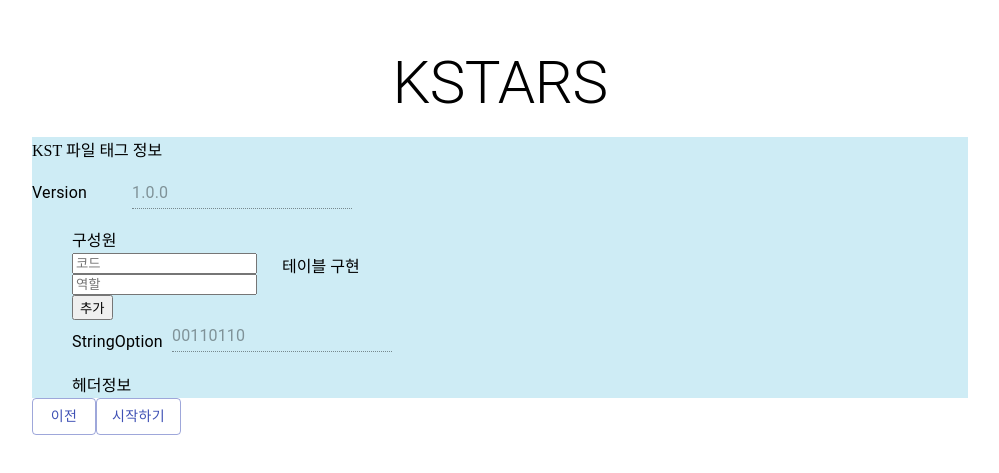
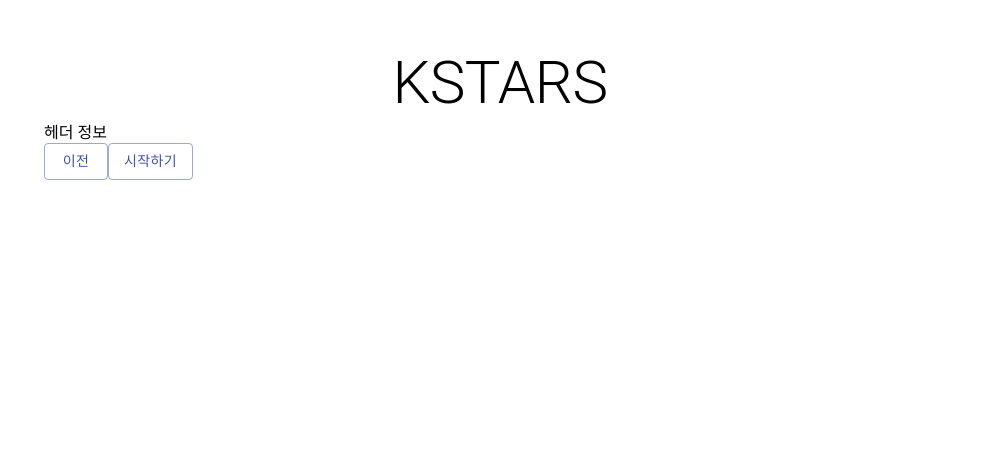
Before and after one commit to rovin0805/cosmos-Kstars-FrontEnd, a React (Create React App) app: page /start/header in a window 1280 px wide. Shown: the part 103-576 px from the top of the page, without its empty margins (140-1139 px from the left). Built offline with nearby package versions, Linux system fonts and the light colour scheme.

Commit message:
login token.
token을 받아서 localStorage.userToken에 저장
값이 넘어왔을시, 페이지 이동하도록 변경 ( Login.js, projectManager/index.js )

```diff
--- a/src/component/layout/Body.js
+++ b/src/component/layout/Body.js
@@ -3,7 +3,7 @@ import React from 'react';
 import Container from "@material-ui/core/Container";
 import { BrowserRouter, Route } from "react-router-dom";
 
-import Login from "../../container/login/login";
+import Login from "../../container/login/Login";
 import TalkerList from "../../container/main/talker/TalkerList";
 import Start from "../../container/start/index";
 import ProjectManager from "../../container/start/projectManager";
@@ -15,7 +15,6 @@ function Body(props) {
         <Container maxWidth="lg">
         <div>
             <Container>
-
                 <Route exact path="/login" component={Login} /> {/* 인트로화면 */}
                 <Route exact path="/start" component={Start} /> {/*시작화면*/}
                 <Route exact path="/start/project" component={ProjectManager} /> {/*ProjectManager 화면*/}
--- a/src/container/login/login.js
+++ b/src/container/login/login.js
@@ -18,7 +18,6 @@ class Intro extends Component {
     state = {
         email: "",
         password: "",
-        userToken: "",
         IsLogin: false,
     };
 
@@ -28,37 +27,46 @@ class Intro extends Component {
         this.setState(nextState);
     }
 
+    // 서버 연동
     handleFormSubmit = async (e) => {
         e.preventDefault();
-        const { email, password, userToken } = this.state;
+        const { email, password } = this.state;
 
         try {
             const response = await Axios.post("/cosmos/kStars/signIn", {
                     email: email,
                     password: password
             });
-            const { status, data } = response;
 
-            if (status === 200) {
+            console.log(response.data);
+
+            localStorage.setItem("userToken", response.data);
+
+            if(localStorage.userToken){
                 this.setState({
-                    userToken: response.data,
                     IsLogin: true,
                 });
-                console.log(data);
-                localStorage.setItem("userToken", userToken);
-
             }
-            console.log(response);
 
         } catch (error) {
             console.log(error);
         }
     }
 
+    componentDidUpdate(prevProps, prevState){
+        const { history } = this.props;
+        const { IsLogin } = this.state;
+
+        console.log("componentDidUpdate >> ", IsLogin)
+        if(IsLogin){
+          history.push('/start');
+        }
+      }
+
     render() {
         const classes = useStyles;
         const { handleFormSubmit, handleValueChange } = this;
-        const { email, password, IsLogin} = this.state;
+        const { email, password } = this.state;
 
         return (
             <div>
@@ -95,7 +103,8 @@ class Intro extends Component {
                             value={password}
                             onChange={handleValueChange}
                         />
-                        {IsLogin && <Link to={"/start"}>
+
+
                         <Button
                             type="submit"
                             fullWidth
@@ -105,8 +114,7 @@ class Intro extends Component {
                             >
                             Sign In
                         </Button>
-                        </Link>
-                        }
+
 
                         {/* 회원가입으로 */}
                         <Grid container style={{marginTop: 10}}>
--- a/src/container/main/talker/TalkerForm.js
+++ b/src/container/main/talker/TalkerForm.js
@@ -65,7 +65,7 @@ class TalkerForm extends Component {
     if(localStorage.textBefore === text){
       localStorage.setItem("textStatus", "NOTENTERED");
       this.setState({
-        timerCount: 1000*6,
+        timerCount: 1000*60,
       });
 
     }
--- a/src/container/start/headerManager/index.js
+++ b/src/container/start/headerManager/index.js
@@ -2,93 +2,17 @@ import React, { Component } from 'react';
 
 import Button from "@material-ui/core/Button";
 import Container from "@material-ui/core/Container";
+import Typography from '@material-ui/core/Typography';
 
 import {Link} from 'react-router-dom';
 
-
-import TextField from "@material-ui/core/TextField";
-import Typography from '@material-ui/core/Typography';
-import Input from '@material-ui/core/Input';
 import Grid from '@material-ui/core/Grid';
 
-import useStyles from './styles/useStyles';
-import SpeakerList from './speakerList/index';
+
 
 class HeaderManager extends Component {
     state={
         open: false,
-
-        KStars :[
-            {
-                Version: "",
-                m_Option: {
-                    speakerList: [],
-                    speakerOption: "",
-                },
-                m_header: {
-                    speechType: "",
-                    arrParticipants: [],
-                    BirthPlaceOfCHI: "",
-                    Location: "",
-                    Situation: "",
-                    Recording: "",
-                    Transcriber: "",
-                    Reviewer: "",
-                    Comment: "",
-                    arrID :[
-                        {
-                            Corpus: "",
-                            Code: "",
-                            DateOfBirth: "",
-                            Age: "",
-                            Sex: "",
-                            Group: "",
-                            Region: "",
-                            SES: "",
-                            Edu: "",
-                            Role: "",
-                        },
-                    ],
-                },
-                m_KTierVer2: {
-                    datas: [
-                        {
-                        uid: "", // 전사내용 리스트 인덱스
-                        speaker: "", // 발화인
-                        text: "", // 전사내용
-                        time: "", // 시간초
-                        },
-                    ],
-                    dataType: "",
-                },
-                m_KTierMorpVer2: {
-                    datas: [
-                        {
-                        uid: "",
-                        speaker: "",
-                        morp: "",
-                        user: "",
-                        },
-                    ],
-                    dataType: "",
-
-                },
-                m_Audio: {
-                    AudioPath: [
-
-                    ],
-                    AudioFileIndex: "",
-                    AudioCurrentPositon: "",
-                },
-                userDTO: {
-                    id:"",
-                    user: "", //guest
-                    fileName: "",
-                }
-            }
-        ]
-
-
     }
 
     //form state 관리
@@ -102,79 +26,28 @@ class HeaderManager extends Component {
     handleFormSubmit = (e) => {
         e.preventDefault();
 
-        console.log("handleFormSubmit in headerManager");
-
-
+        console.log("handleFormSubmit in headerManager")
     }
 
 
     render() {
-        const {handleValueChange, handleFormSubmit} = this;
-        const classes = useStyles;
 
         return (
             <div>
 
               <Container style={{marginTop: 150, }} component="main" maxWidth="md">
 
-                    {/* page title */}
-                    <Typography component="h1" variant="h2" align="center">
-                        KSTARS
-                    </Typography>
+                        {/* page title */}
+                        <Typography component="h1" variant="h2" align="center">
+                            KSTARS
+                        </Typography>
 
-                    {/* kst form : kst 정보 */}
-                    <form onSubmit={handleFormSubmit}>
-                    <Grid
-                        container
-                        direction="column"
-                        justify="left"
-                        alignItems="left"
-                        spacing={3}
-                        >
+                        {"헤더 정보"}
 
-                        {/* KST 정보 start*/}
-                        <Grid
-                            container
-                            direction="column"
-                            style={{marginTop:30, backgroundColor: '#CEECF5'}}
-                        >
-                            KST 파일 태그 정보
-                            {/* version */}
-                            <Grid container direction="row" alignItems="baseline">
-                                <Typography style={{marginTop:20, width: 100,}}>Version</Typography>
-                                <TextField defaultValue="1.0.0" disabled></TextField>
-                            </Grid>
-
-                            {/* option (구성원) */}
-                            <Grid container direction="column" alignItems="baseline">
-                                <Typography style={{marginTop:20, width: 100,}}>구성원</Typography>
-                                <Grid style={{marginLeft: 40,}}>
-                                    <SpeakerList/>
-                                </Grid>
-                                <Grid container direction="row" style={{marginLeft: 40,}}>
-                                    <Typography style={{marginTop:10, width: 100,}}>StringOption</Typography>
-                                    <TextField defaultValue="00110110" disabled></TextField>
-                                </Grid>
-                            </Grid>
-
-                            {/* header (헤더정보) */}
-                            <Grid container direction="column" alignItems="baseline">
-                                <Typography style={{marginTop: 20, width: 100,}}>헤더정보</Typography>
-                                <Grid style={{marginLeft: 40,}}>
-                                    {/* {"헤더정보입력 구현"} */}
-                                </Grid>
-                            </Grid>
-
-                        </Grid>
-
-                        {/* form action */}
                         <Grid>
                             <Link to="/start/project"><Button variant="outlined" color="primary">이전</Button></Link>
-                            <Link to ="/main"><Button type="submit" variant="outlined" color="primary">시작하기</Button></Link>
+                            <Link to ="/main"><Button variant="outlined" color="primary">시작하기</Button></Link>
                         </Grid>
-
-                    </Grid>
-                    </form>
 
                 </Container>
 
--- a/src/container/start/headerManager/speakerList/AddForm.js
+++ /dev/null
@@ -1,31 +0,0 @@
-import React, { Component } from 'react';
-
-class AddForm extends Component {
-
-
-    handleChange = (e) => {
-        this.setState({ [e.target.name]: e.target.value });
-    }
-
-    handleSubmit = (e) => {
-        e.preventDefault();
-        this.props.onSaveData(this.state);
-        this.setState({});
-    }
-
-    render() {
-        const {handleChange} = this;
-
-        return (
-            <div>
-                <form onSubmit={this.handleSubmit}>
-                    <input placeholder="코드" name="IdCode" onChange={handleChange}/>
-                    <input placeholder="역할" name="IdCorpus" onChange={handleChange}/>
-                    <button type="submit">추가</button>
-                </form>
-            </div>
-        );
-    }
-}
-
-export default AddForm;
--- a/src/container/start/headerManager/speakerList/index.js
+++ /dev/null
@@ -1,65 +0,0 @@
-import React, { Component } from 'react';
-import AddForm from './AddForm';
-import Grid from '@material-ui/core/Grid';
-
-class index extends Component {
-    state = {
-        maxNo: 2,
-
-        ID:[
-            {
-                no: 1,
-                IDCode:"CHI",
-                IDCorpus:"아동",
-
-            },
-        ],
-
-
-    }
-
-    handleSaveData = (data) => {
-        this.setState({
-            maxNo: this.state.maxNo+1,
-            ID: this.state.ID.concat({ no: this.state.maxNo, ...data }),
-        });
-        console.log(this.state.ID);
-    }
-
-
-    render() {
-        const {ID} = this.state;
-
-        return (
-            <div>
-                <Grid
-                    container
-                    direction="row"
-                    justify="flex-start"
-                    alignItems="flex-start"
-                    >
-
-                    {/* 구성원정보 추가 폼 */}
-                    <Grid
-                        container
-                        direction="row"
-                        alignments="stretch"
-                        style={{marginRight:10, width: 200,}}
-                    >
-                        <AddForm onSaveData={this.handleSaveData}/>
-                    </Grid>
-
-                    {/* 구성원 리스트 테이블 */}
-                    <Grid
-                        style={{marginRight:10,}}
-                    >
-                        {"테이블 구현"}
-                    </Grid>
-
-                </Grid>
-            </div>
-        );
-    }
-}
-
-export default index;
--- a/src/container/start/headerManager/styles/useStyles.js
+++ /dev/null
@@ -1,23 +0,0 @@
-import { makeStyles } from '@material-ui/core/styles';
-
-const useStyles = makeStyles((theme) => ({
-    paper: {
-      marginTop: theme.spacing(8),
-      display: 'flex',
-      flexDirection: 'column',
-      alignItems: 'center',
-    },
-    btn: {
-      marginTop: theme.spacing(1),
-      alignItems: 'center',
-      flexDirection: 'row',
-      display: 'flex',
-    },
-    tagTitle: {
-      marginRight: 20,
-    },
-
-
-  }));
-
-  export default useStyles;
--- a/src/container/start/index.js
+++ b/src/container/start/index.js
@@ -5,13 +5,11 @@ import Container from '@material-ui/core/Container';
 import Grid from '@material-ui/core/Grid';
 import {Link} from 'react-router-dom';
 import Button from '@material-ui/core/Button';
-import useStyles from './headerManager/styles/useStyles';
 
 
 
 class index extends Component {
     render() {
-        const classes = useStyles;
 
         return (
             <div>
@@ -20,7 +18,7 @@ class index extends Component {
                     <Typography component="h1" variant="h2" align="center">
                         KSTARS
                     </Typography>
-
+                    {"userToken >> " + localStorage.userToken}
                     {/* select button */}
                     <Grid container spacing={2} style={{marginTop:30, }}>
                         <Grid item xs="6">
--- a/src/container/start/projectManager/index.js
+++ b/src/container/start/projectManager/index.js
@@ -16,7 +16,7 @@ class index extends Component {
         projectName: "",
         audioFile: null,
         convertToLink: "",
-        isLoading: false,
+        IsLoading: false,
     }
 
     // form state 관리
@@ -33,7 +33,7 @@ class index extends Component {
         });
     }
 
-    // handleFormSubmit
+    // 서버 연동
     handleFormSubmit = async (e) => {
         e.preventDefault();
 
@@ -55,11 +55,17 @@ class index extends Component {
 
             this.setState({
                 convertToLink: response.data,
-                isLoading: true,
+                IsLoading: true,
             });
 
             localStorage.setItem("projectName", this.state.projectName);
             localStorage.setItem("audioFile", this.state.convertToLink);
+
+            if(localStorage.projectName){
+                this.setState({
+                    IsLoading: true,
+                })
+            }
 
         } catch (err) {
             console.log(err);
@@ -67,9 +73,17 @@ class index extends Component {
 
     }
 
+    componentDidUpdate(prevProps, prevState){
+        const { history } = this.props;
+        const { IsLoading } = this.state;
+
+        if(IsLoading){
+          history.push('/start/header');
+        }
+      }
 
     render() {
-        const { projectName, audioFile, isLoading } = this.state;
+        const { projectName, audioFile } = this.state;
         const { handleValueChange, handleFileInput, handleFormSubmit } = this;
 
         return (
@@ -132,8 +146,7 @@ class index extends Component {
                     {/* form action */}
                     <Grid>
                         <Link to="/start"><Button variant="outlined" color="primary">이전</Button></Link>
-                        {isLoading && <Link to="/start/header"><Button type="submit" variant="outlined" color="primary">헤더 정보 입력 페이지로 이동</Button></Link>}
-                        {!isLoading && <Button type="submit" variant="outlined" color="primary">헤더 정보 입력 페이지로 이동</Button> }
+                        <Button type="submit" variant="outlined" color="primary">헤더 정보 입력 페이지로 이동</Button>
                     </Grid>
             </form>
 
```
Lines whose indentation alone changed are shown as unchanged.
